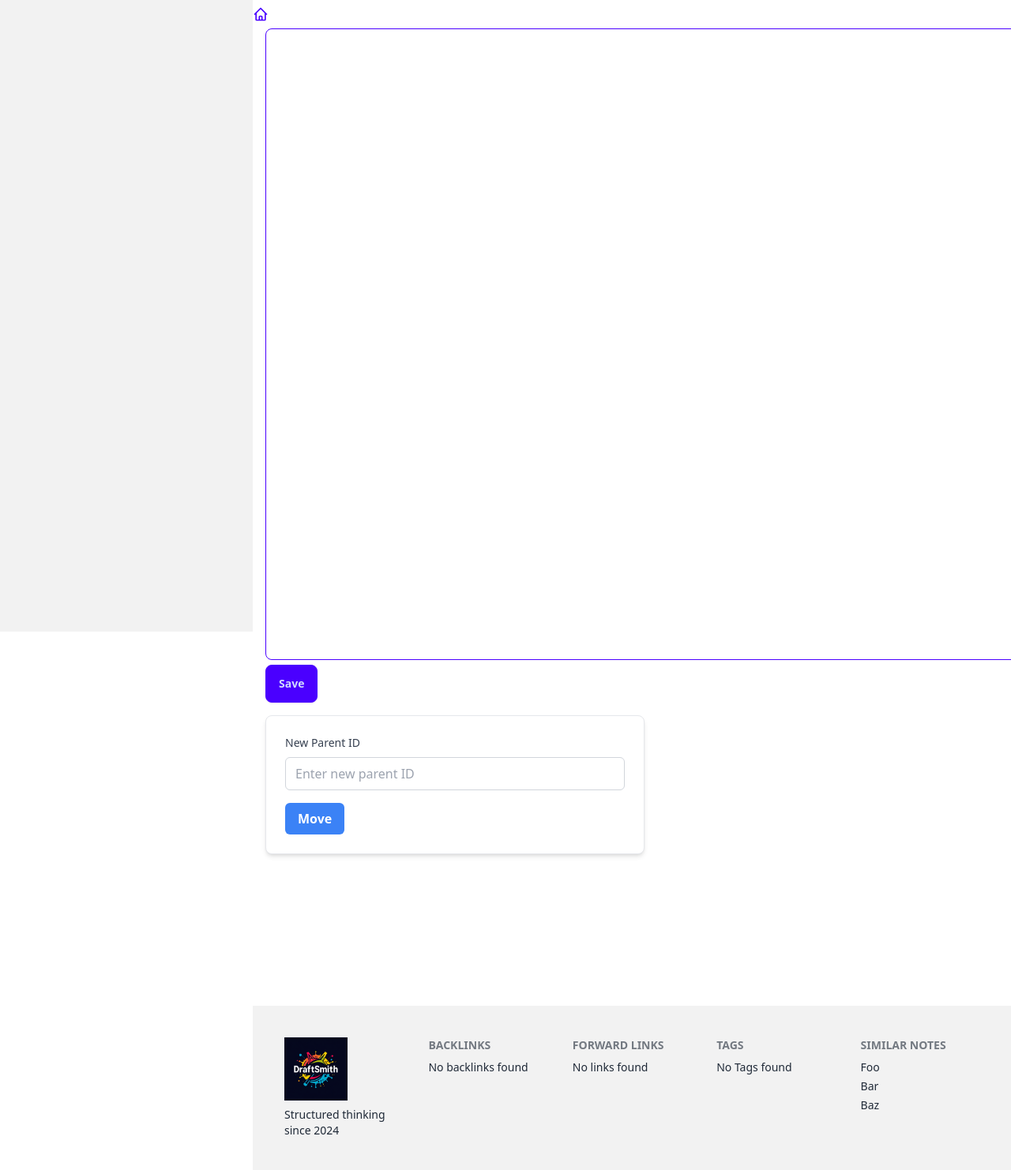
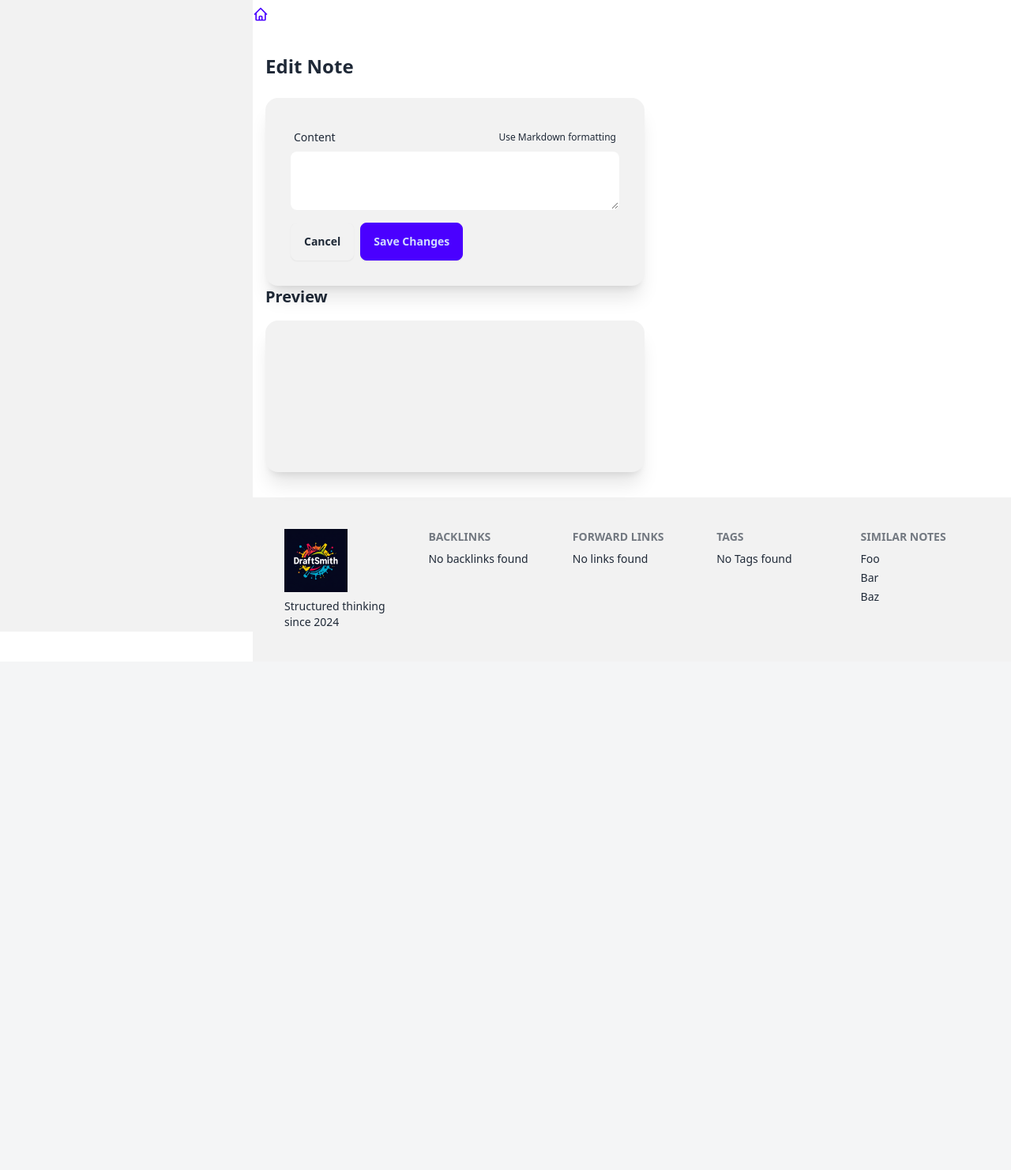
Before and after one commit to RyanGreenup/draftsmith_flask, a Python web app: template src/templates/note_edit.html in a window 1280 px wide; the page is wider, and only the part inside the window is pictured. Shown: the part 80-1562 px from the top of that part at 79% size. After the commit the page ends 873 px from the top of that part, so only its background shows below. Run offline with Jinja, Linux system fonts and the light colour scheme; the template is opened without the code that fills it, so the values that code supplies are empty.

Commit message:
feat: Enhance note management templates

```diff
--- a/src/templates/note_edit.html
+++ b/src/templates/note_edit.html
@@ -1,37 +1,42 @@
 {% extends 'base.html' %}
 
 {% block content %}
-
 <script>
     {% include 'js/keyboard_submit.js' %}
 </script>
 
-<div class="container max-w-lg px-4">
-    <form id="content-edit-form" action="{{ url_for('edit_note', note_id=note.id) }}" method="POST">
-        {#
-        <div class="btn btn-sm tn-primary">
-            <input type="submit" class="btn btn-primary" value="Save">
-         </div>
-         #}
-         {#
-         <!-- This is no longer used in the Rust Version -->
-        <label class="input input-bordered flex items-center gap-2">
-            <input type="text" name="title" class="grow w-screen" value="{{ note.title }}" />
-        </label>
-        #}
-        {#
-        <textarea name="content" class="font-mono text-sm textarea textarea-primary textarea-lg w-full">{{ note.content }}</textarea>
-        #}
-        <textarea name="content" class="font-mono text-sm textarea textarea-primary textarea-lg w-screen">{{ note.content }}</textarea>
-        <div class="mb-4">
-            <input type="submit" class="btn btn-primary w-full md:w-auto" value="Save">
+<div class="container max-w-lg px-4 py-8">
+    <h1 class="text-2xl font-bold mb-6">Edit Note</h1>
+
+    <div class="card bg-base-200 shadow-xl">
+        <div class="card-body">
+            <form id="content-edit-form" action="{{ url_for('edit_note', note_id=note.id) }}" method="POST">
+                <div class="form-control w-full mb-4">
+                    <label class="label">
+                        <span class="label-text">Content</span>
+                        <span class="label-text-alt">Use Markdown formatting</span>
+                    </label>
+                    <textarea
+                        name="content"
+                        class="textarea textarea-bordered textarea-lg font-mono text-sm w-full h-96"
+                        required>{{ note.content }}</textarea>
+                </div>
+
+                <div class="flex justify-end gap-2">
+                    <a href="{{ url_for('note_detail', note_id=note.id) }}" class="btn">Cancel</a>
+                    <button type="submit" class="btn btn-primary">Save Changes</button>
+                </div>
+            </form>
         </div>
-    </form>
+    </div>
 
-    {% include 'parent_id_form.html' %}
-</div>
-
-<div class="container mx-auto px-4 py-8">
-{% include 'markdown-content.html' %}
+    <div class="mt-8">
+        <h2 class="text-xl font-bold mb-4">Preview</h2>
+        <div class="card bg-base-200 shadow-xl">
+            <div class="card-body">
+                {% include 'markdown-content.html' %}
+            </div>
+        </div>
+    </div>
 </div>
 {% endblock %}
```
Also changed, not shown: src/templates/note_create.html (+25 -16 lines), src/templates/note_detail.html (+34 -11 lines).
